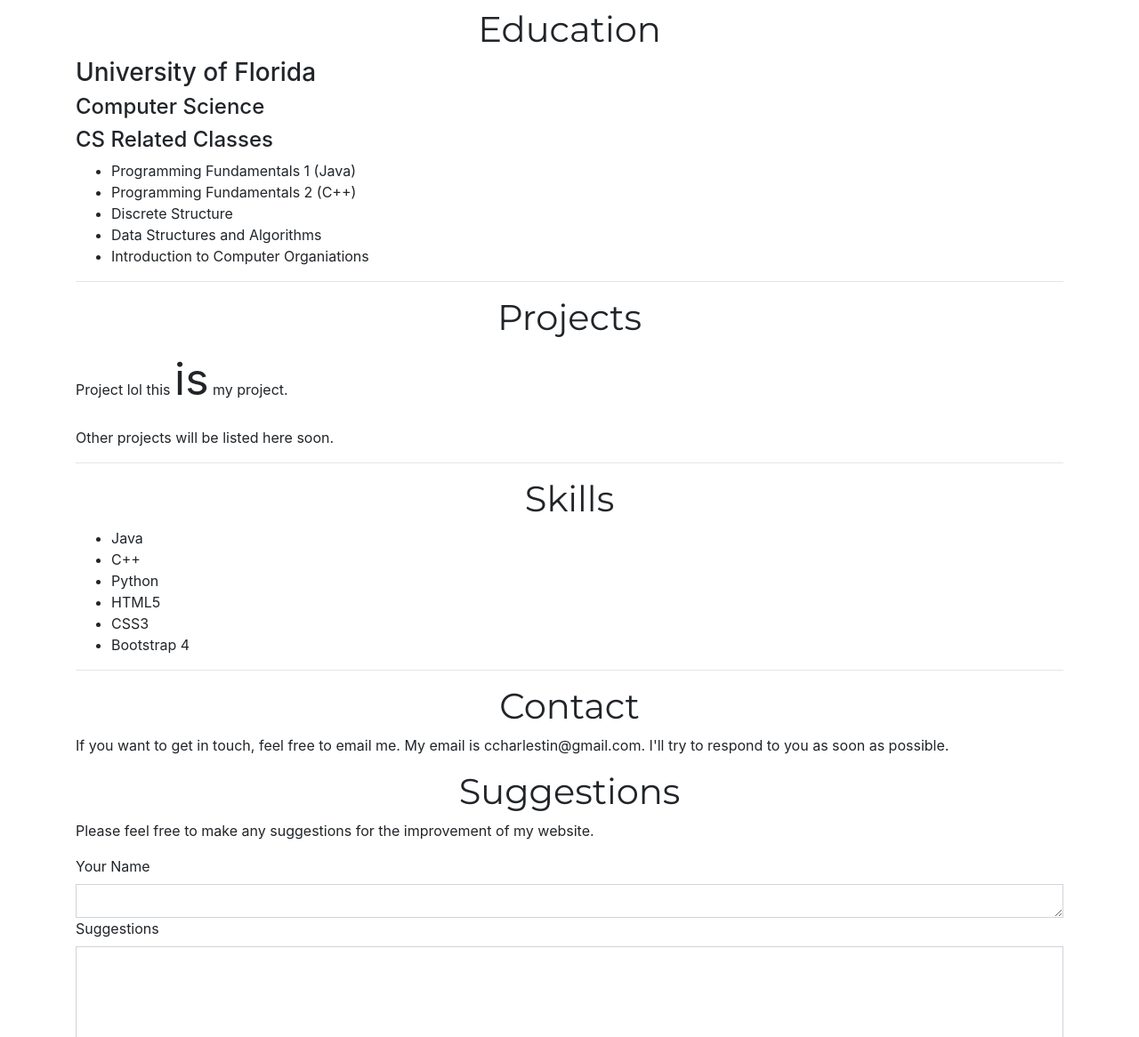
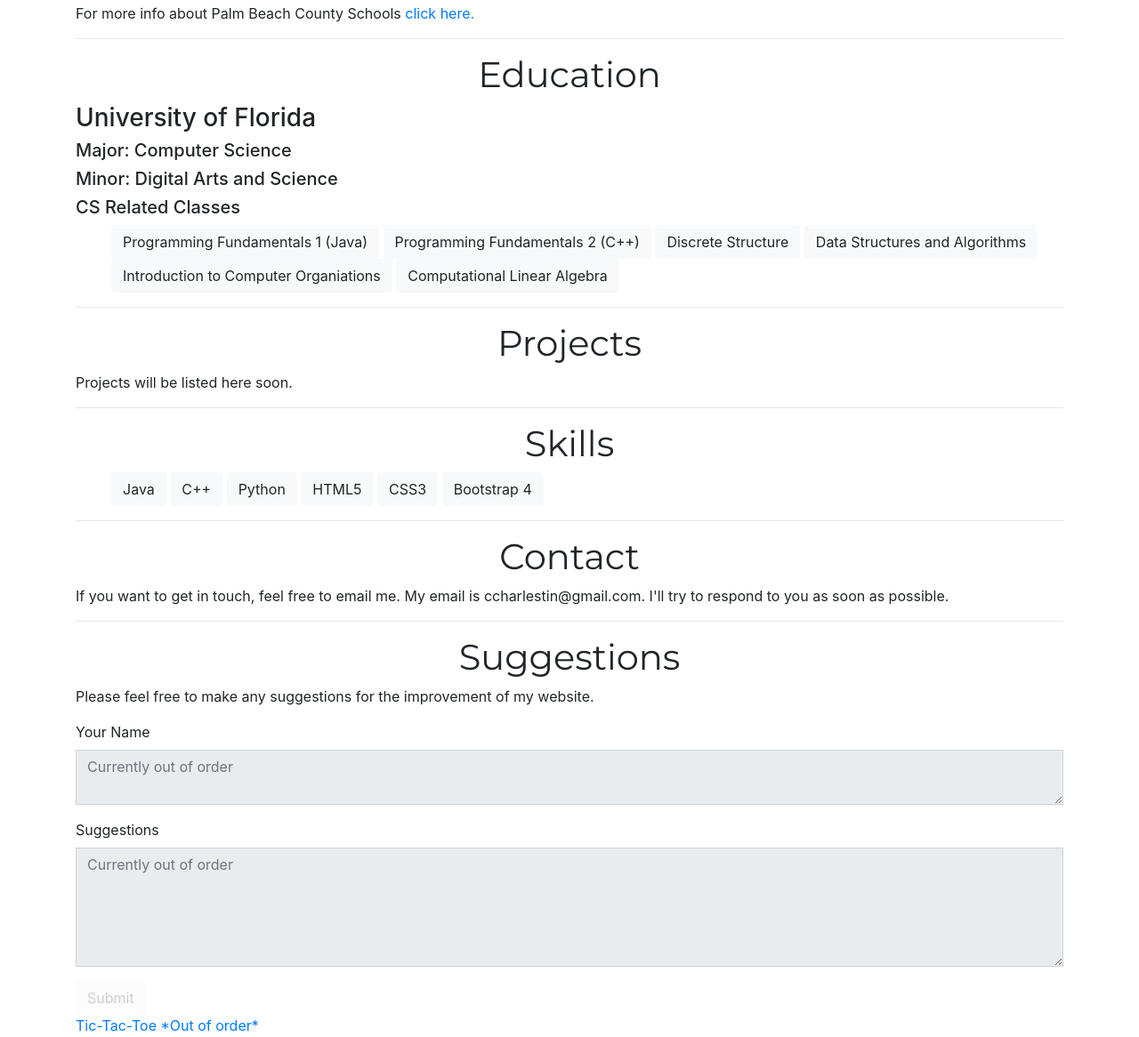
Before and after one commit to ccharlestin/ccharlestin.github.io, a plain HTML site: page index.html in a window 1280 px wide. Shown: the part 822-1988 px from the top of the page at 89% size. Drawn offline with nearby package versions, Linux system fonts and the light colour scheme.

Commit message:
Gave listed items a cleaner look, Added Resume button, Changed some text, disabled text boxes

```diff
--- a/index.html
+++ b/index.html
@@ -2,7 +2,14 @@
 <html>
 <head>
 	<title>Charles Website</title>
-	<!--<link rel="stylesheet" type="text/css" href="colors.css">-->
+	<!--Keywords for search engines -->
+	<meta name="keywords" content="Charles, Charlestin, UF, Computer Science">
+	<!--Website description-->
+	<meta name="description" content="Charles Charlestin III personal website">
+	<!--Author of website -->
+	<meta name="author" content="Charles Charlestin III">
+	<!--Sets viewport for compatbility for most devices -->
+	<meta name="viewport" content="width=device-width, initial-scale=1.0">
 	<!--Base template for website-->
 	<link rel="stylesheet" type="text/css" href="template.css">
 	<!--jQuery CDN-->
@@ -22,9 +29,9 @@
 </head>
 <body>
 
-
+<!-- Add fixed-top to the end of nav class to make the navigation bar move as you scroll (Currently not added)-->
 <nav class="navbar navbar-expand-lg navbar-light bg-light">
-  <a class="navbar-brand" href="#">Home</a>
+  <!--<a class="navbar-brand" href="#">Home</a>-->
   <button class="navbar-toggler" type="button" data-toggle="collapse" data-target="#navbarSupportedContent" aria-controls="navbarSupportedContent" aria-expanded="false" aria-label="Toggle navigation">
     <span class="navbar-toggler-icon"></span>
   </button>
@@ -50,6 +57,11 @@
         <a class="nav-link" href="#contact">Contact</a>
       </li>
     </ul>
+	</div>
+	 <span class="navbar-text">
+       <button type="button" class="btn btn-default btn-sm"><a class="nav-link" href="ResumeCharlesCharlestinIII.pdf"  target="_blank">Resume</a></button>
+    </span>
+
 </nav>
 
 <!--This div container is for the document spacing -->
@@ -89,58 +101,66 @@
 
 <h1 class="sections"><a name="education">Education</h1>
 <h3>University of Florida</h3>
-<h4>Computer Science</h4>
-<h4>CS Related Classes</h4>
+<h5>Major: Computer Science</h4>
+<h5>Minor: Digital Arts and Science</h4>
+<h5>CS Related Classes</h4>
 	<ul>
-	<li>Programming Fundamentals 1 (Java)</li>
-	<li>Programming Fundamentals 2 (C++)</li>
-	<li>Discrete Structure</li>
-	<li>Data Structures and Algorithms</li>
-	<li>Introduction to Computer Organiations</li>
+		<button type="button" class="btn btn-light">Programming Fundamentals 1 (Java)</button>
+		<button type="button" class="btn btn-light">Programming Fundamentals 2 (C++)</button>
+		<button type="button" class="btn btn-light">Discrete Structure</button>
+		<button type="button" class="btn btn-light">Data Structures and Algorithms</button>
+		<button type="button" class="btn btn-light">Introduction to Computer Organiations</button>
+		<button type="button" class="btn btn-light">Computational Linear Algebra</button>
 	</ul>
+
 
 <hr>
 
 
 <h1 class="sections"><a name="projects">Projects</h1>
-<p>Project lol this <span>is</span> my project.</p>
-<p>Other projects will be listed here soon.</p>
+<p>Projects will be listed here soon.</p>
+
 <hr>
-
 
 <h1 class="sections"><a name="skills">Skills</h1>
 	<ul>
-	<li>Java</li>
-	<li>C++</li>
-	<li>Python</li>
-	<li>HTML5</li>
-	<li>CSS3</li>
-	<li>Bootstrap 4</li>
+		<button type="button" class="btn btn-light">Java</button>
+		<button type="button" class="btn btn-light">C++</button>
+		<button type="button" class="btn btn-light">Python</button>
+		<button type="button" class="btn btn-light">HTML5</button>
+		<button type="button" class="btn btn-light">CSS3</button>
+		<button type="button" class="btn btn-light">Bootstrap 4</button>
 	</ul>
+
+
 <hr>
 
 <h1 class="sections"><a name="contact"></a>Contact</h1>
 <p>If you want to get in touch, feel free to email me. My email is ccharlestin@gmail.com. I'll try to respond to you as soon as possible.</p>
 
 
-
+<hr>
 
 <h1 class="sections">Suggestions</h1>
 <p>Please feel free to make any suggestions for the improvement of my website.</p>
 
+<form>
+	<fieldset disabled>
+	<div class="form-group">
 		<label for="name_textbox">Your Name</label>
-  <textarea class="form-control rounded-0" id="name_textbox" rows="1"></textarea>
-
+  		<textarea name="name" class="form-control rounded-0" id="name_textbox" placeholder="Currently out of order"></textarea>
+	</div>
 	<div class="form-group">
   		<label for="suggestion_textbox">Suggestions</label>
-  <textarea class="form-control rounded-0" id="suggestion_textbox" rows="10"></textarea>
+  		<textarea class="form-control rounded-0" id="suggestion_textbox" name="suggestion"rows="5" placeholder="Currently out of order"></textarea>
 	</div>
+
 	<button class="btn btn-disabled"> Submit</button>
 
-</div>
+	</fieldset>
+</form>
+
 <p><a href="TicTacToe.html">Tic-Tac-Toe *Out of order*</a></p>
-<!--<p><a href="First_File.html">To First_File.html</a></p>
-<p><a href="registration.html">To registration.html</a></p> -->
 
 <p id="footer">Copyright © 2019 CHARLES CHARLESTIN III</p>
 
```
Lines whose indentation alone changed are shown as unchanged.
